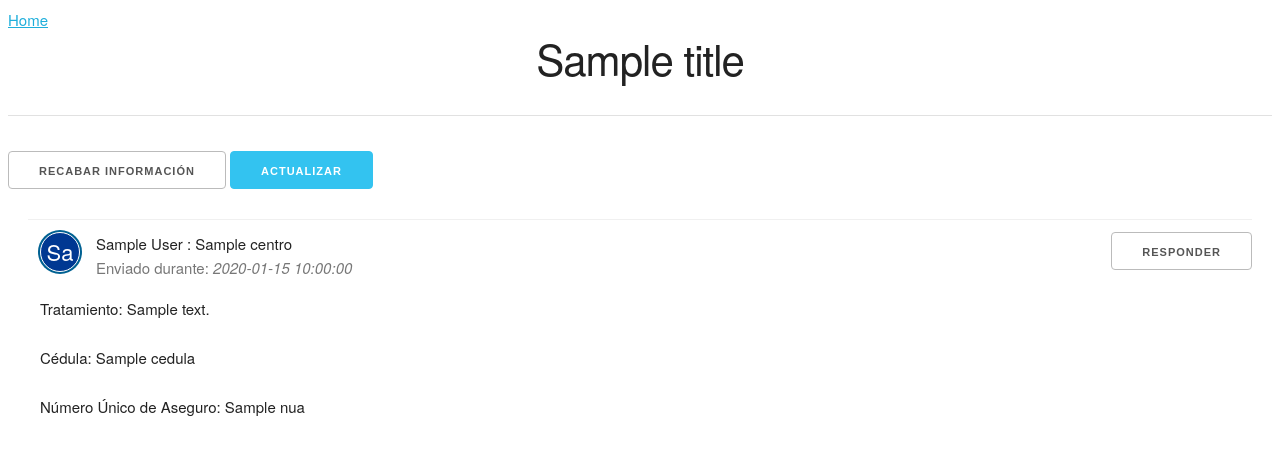
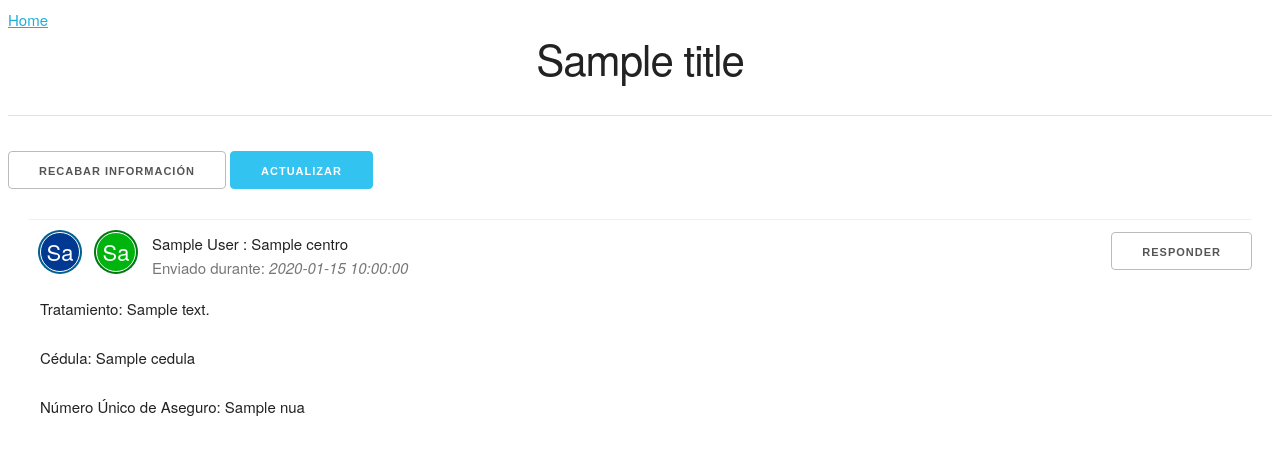
Before and after one commit to alanarteagav/inschain, a Flask app: template app/templates/carrier.html in a window 1280 px wide. Shown: the top 455 px of the page. Run offline with Flask 2, Linux system fonts and the light colour scheme; the template is opened without the code that fills it: most values are stand-ins (such as "Sample title", 1, 10 or a date in 2020).

Commit message:
New Avatar icon

```diff
--- a/app/templates/carrier.html
+++ b/app/templates/carrier.html
@@ -14,6 +14,7 @@
 	   <div class="post_box-header">
 	      <div class="post_box-options"><button >Responder</button></div>
 	      <div style="background: rgb(0, 56, 146) none repeat scroll 0% 0%; box-shadow: rgb(0, 97, 146) 0px 0px 0px 2px;" class="post_box-avatar">{{post.author[0:2]}}</div>
+	      <div style="background: rgb(0, 180, 14) none repeat scroll 0% 0%; box-shadow: rgb(0, 120, 16) 0px 0px 0px 2px;" class="post_box-avatar">{{post.centro[0:2]}}</div>
 	      <div class="name-header">{{post.author}} : {{post.centro}}</div>
 	      <div class="post_box-subtitle"> Enviado durante: <i>{{readable_time(post.timestamp)}}</i></div>
 	   </div>
```
